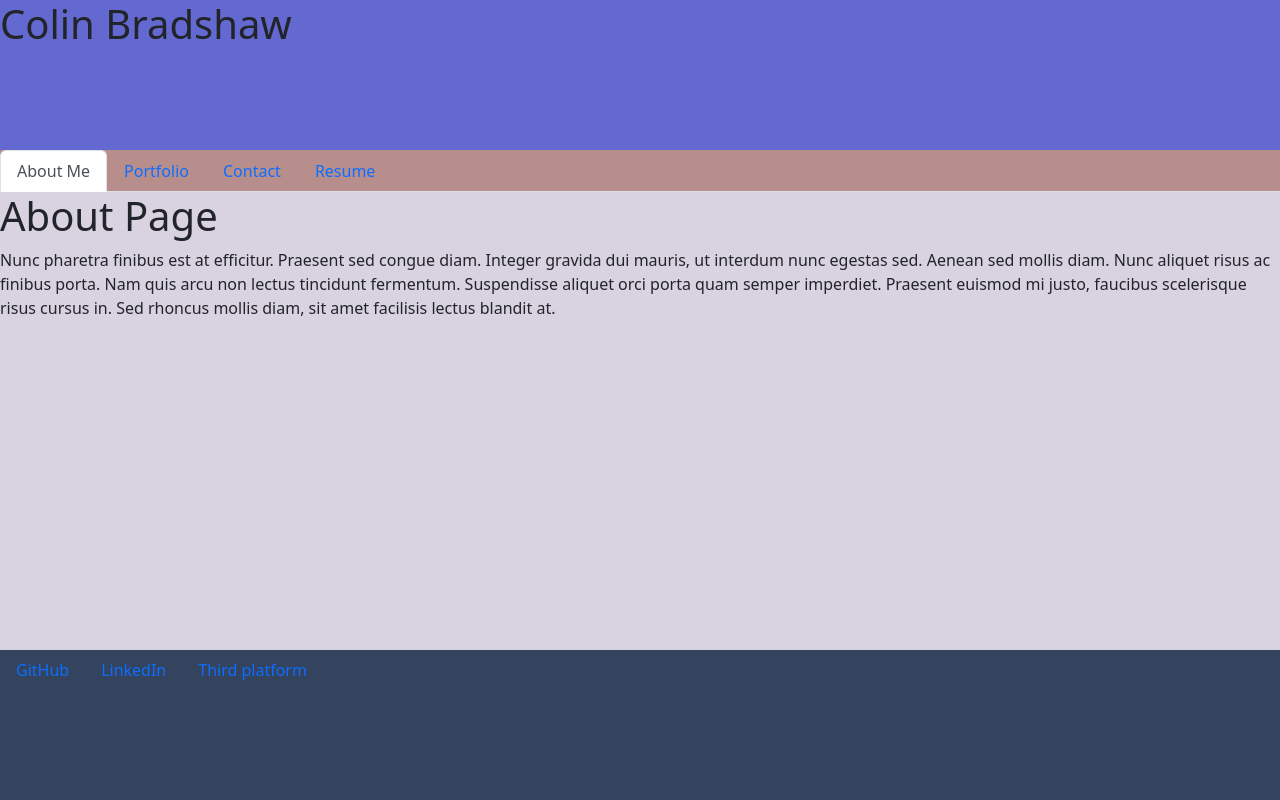
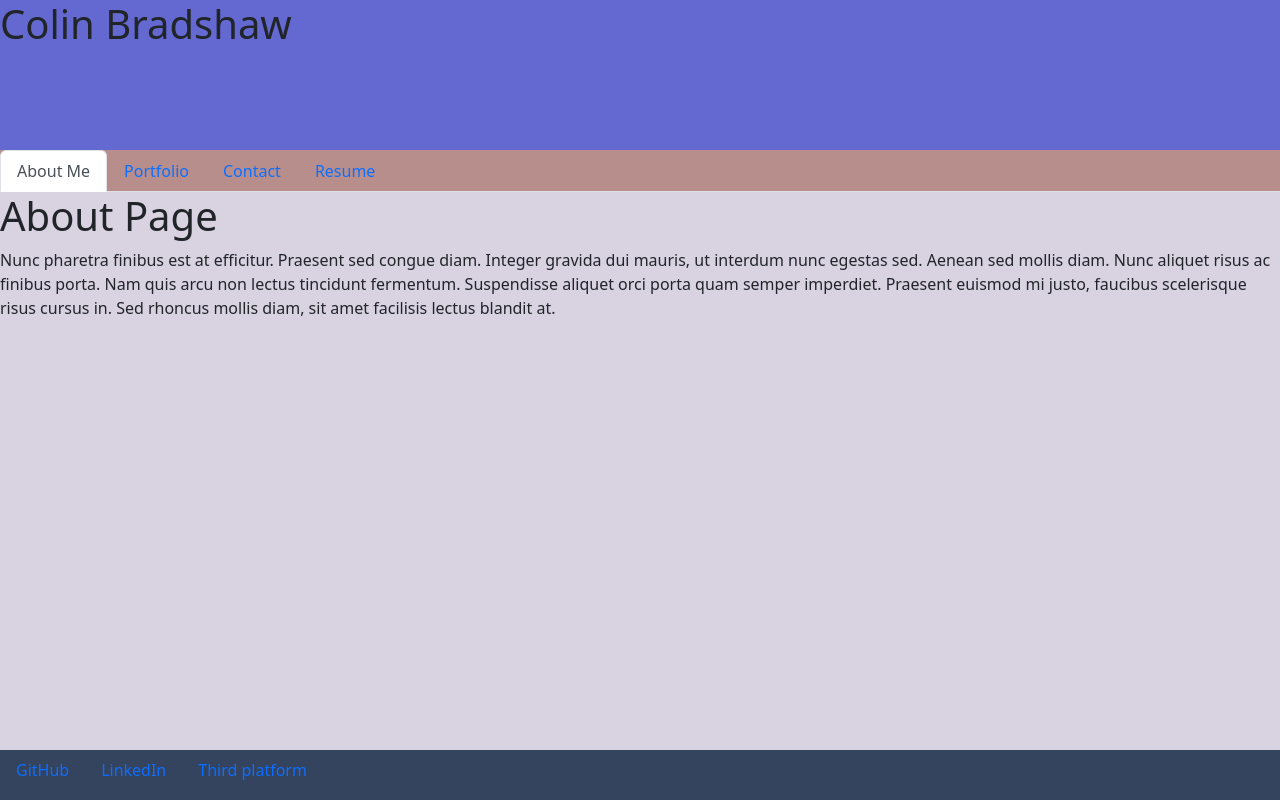
Before and after one commit to lilcguy/React-Portfolio, a React (Create React App) app: page / in a window 1280 px wide. Built offline with nearby package versions, Linux system fonts and the light colour scheme.

Commit message:
was not satisfied with footer behavior on zoom: changed position to fixed instead of absolute and removed flex-grow property from css. the latter may or may not have changed anything.

```diff
--- a/src/components/styles/Footer.css
+++ b/src/components/styles/Footer.css
@@ -4,13 +4,15 @@
 
     width: 100%;
     background-color: #34435E;
-    flex-grow: 1;
-    height:150px;
-    position: absolute;
+
+    height: 50px;
+    position: fixed;
     bottom: 0;
     left: 0;
     right: 0;
 
 }
 
-/* 977*/
+/* 977
+flex-grow: 1;
+*/
```
